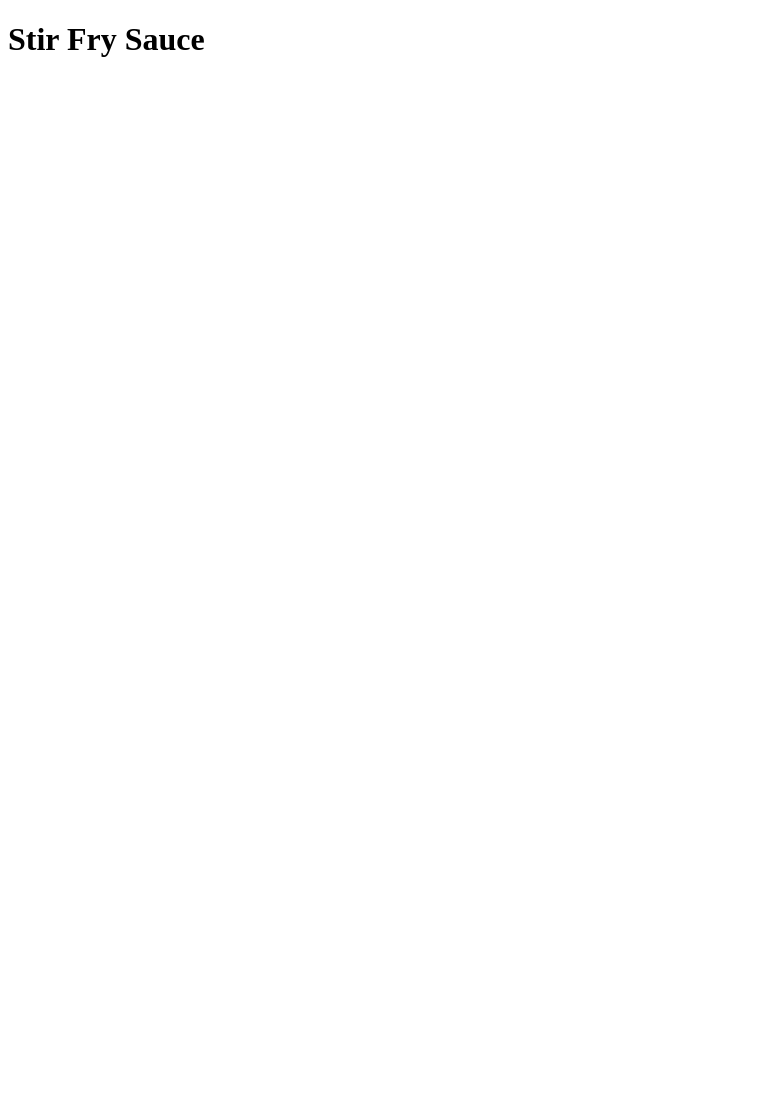
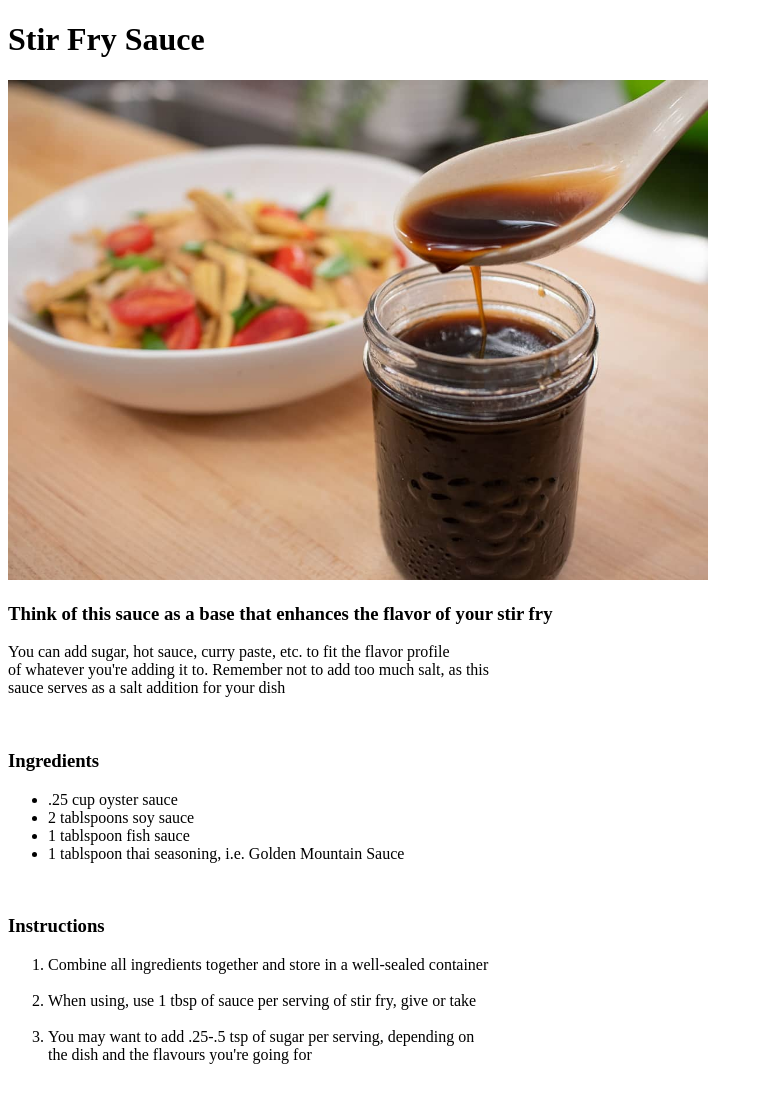
Before and after one commit to socrastein/odin-recipes, a plain HTML site: page recipes/stir-fry-sauce.html in a window 1280 px wide. Shown: the whole page, without its empty margins (0-763 px from the left). Before the commit the page ends 800 px from the top, so only its background shows below. Drawn offline with Linux system fonts and the light colour scheme.

Commit message:
Add image, ingredients and instructions to recipe

```diff
--- a/recipes/stir-fry-sauce.html
+++ b/recipes/stir-fry-sauce.html
@@ -6,5 +6,35 @@
     </head>
     <body>
         <h1>Stir Fry Sauce</h1>
+        <img src="stir-fry-sauce.jpg" alt="Spoon dripping dark sauce into glass jar" style="height:500px">
+    <h3>Think of this sauce as a base that enhances the flavor of your stir fry</h3>
+    <p>You can add sugar, hot sauce, curry paste, etc. to fit the flavor profile <br>
+    of whatever you're adding it to. Remember not to add too much salt, as this <br>
+    sauce serves as a salt addition for your dish</p>
+    <br>
+
+    <h3>Ingredients</h3>
+    <ul>
+        <li>.25 cup oyster sauce</li>
+        <li>2 tablspoons soy sauce</li>
+        <li>1 tablspoon fish sauce</li>
+        <li>1 tablspoon thai seasoning, i.e. Golden Mountain Sauce</li>
+    </ul>
+    <br>
+
+    <h3>Instructions</h3>
+
+    <ol>
+        <li>Combine all ingredients together and store in a well-sealed container</li>
+        <br>
+        <li>When using, use 1 tbsp of sauce per serving of stir fry, give or take</li>
+        <br>
+        <li>You may want to add .25-.5 tsp of sugar per serving, depending on <br>
+        the dish and the flavours you're going for</li>
+    </ol>
+
+    <br>
+    <br>
+
     </body>
 </html>
```
